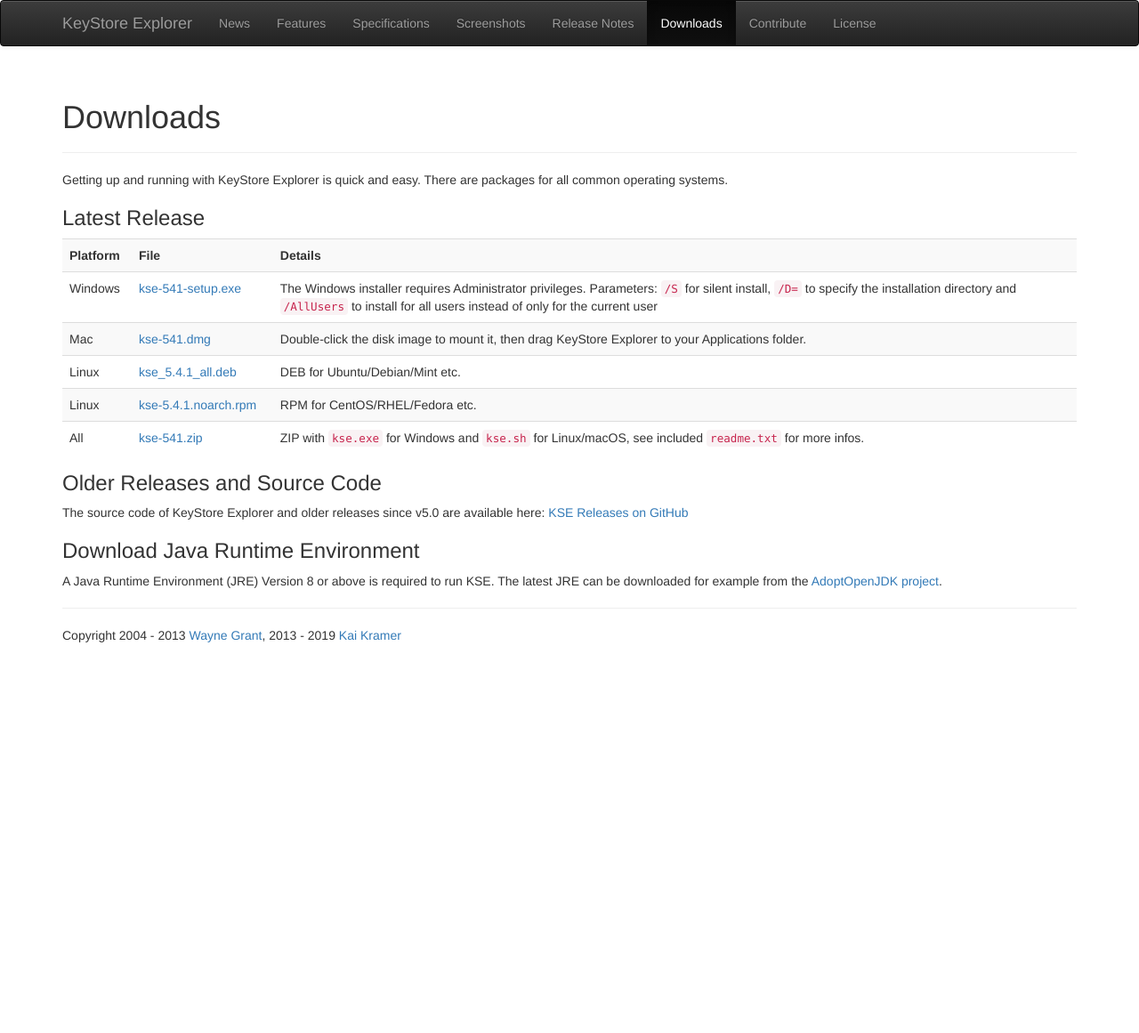
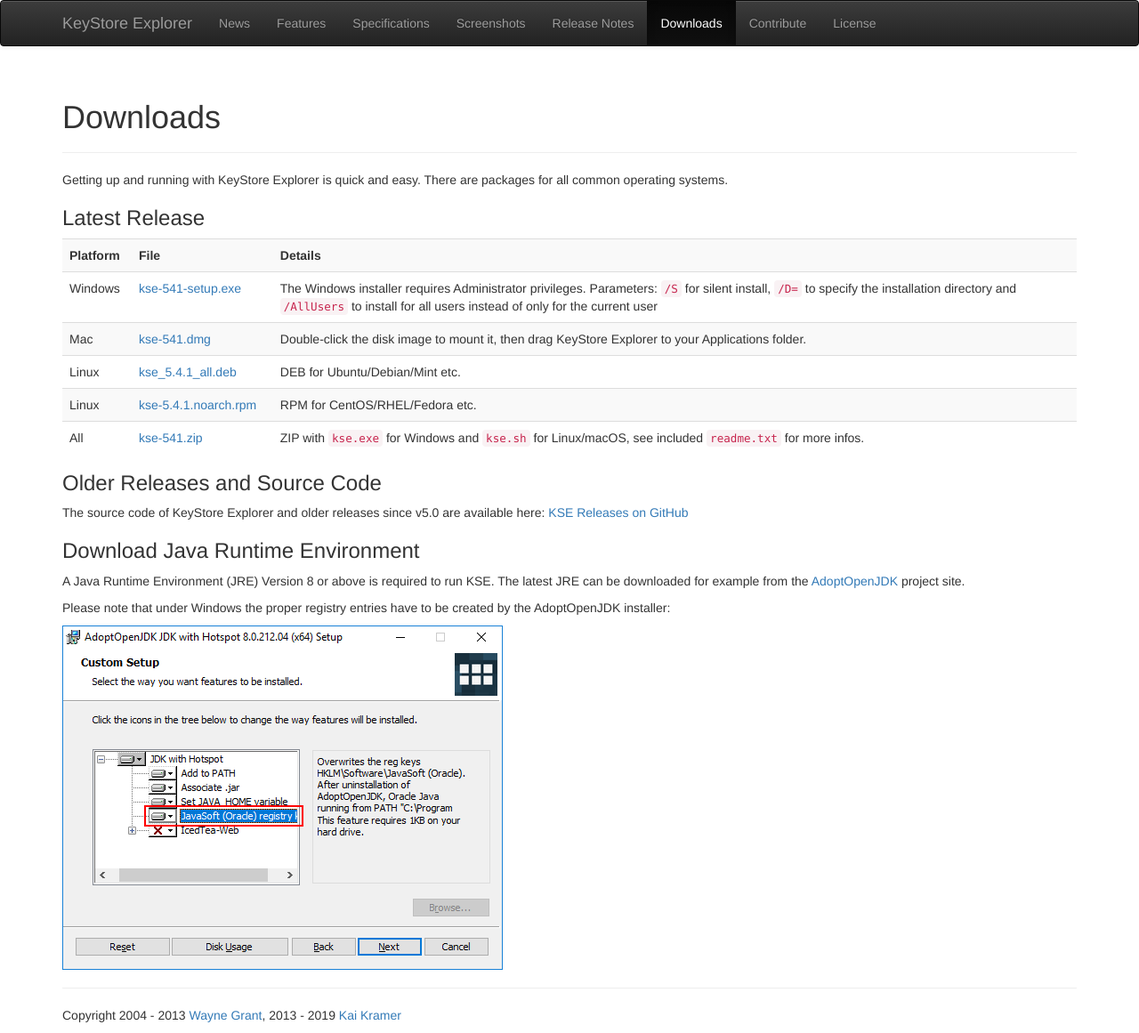
Before and after one commit to kaikramer/kaikramer.github.io, a Jekyll site: the page built from downloads.html, in a window 1280 px wide. Shown: the whole page at 89% size. Built offline with Jekyll 4.4.1, drawn with Linux system fonts in a browser that asks for light colours; before the commit the page ends 900 px from its top, so only the background shows below that.

Commit message:
Added info about registry entries for AdoptOpenJDK

```diff
--- a/downloads.html
+++ b/downloads.html
@@ -55,6 +55,11 @@
 
 <h2 class="h3">Download Java Runtime Environment</h2>
 <p>
-    A Java Runtime Environment (JRE) Version 8 or above is required to run KSE. The latest JRE can be downloaded
-    for example from the <a href="https://adoptopenjdk.net/">AdoptOpenJDK project</a>.
+	A Java Runtime Environment (JRE) Version 8 or above is required to run KSE. The latest JRE can be downloaded for example from the <a href="https://adoptopenjdk.net/">AdoptOpenJDK</a> project site.
 </p>
+<p>
+	Please note that under Windows the proper registry entries have to be created by the AdoptOpenJDK installer:
+</p>
+<p>
+	<img src="images/AdoptOpenJDK_installer_options.png">
+</p>
```
Also changed, not shown: images/AdoptOpenJDK_installer_options.png (added).
